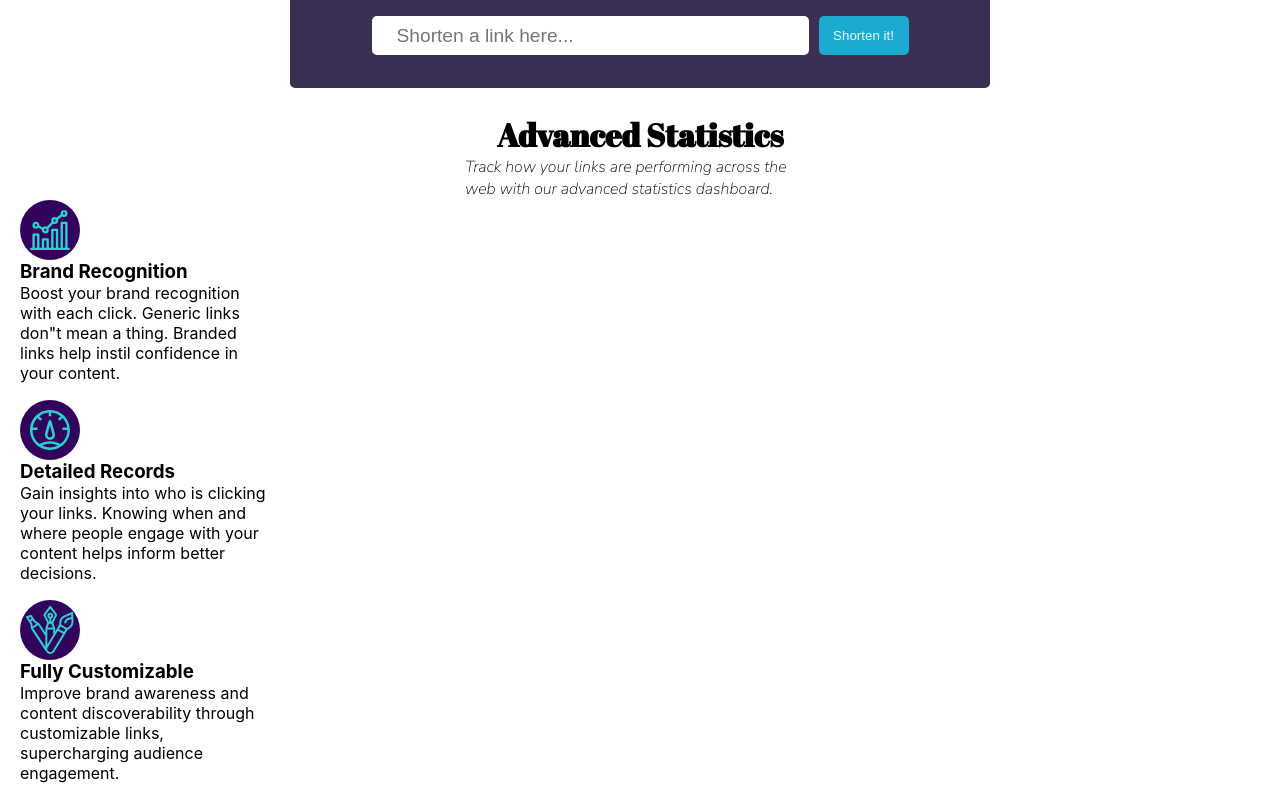
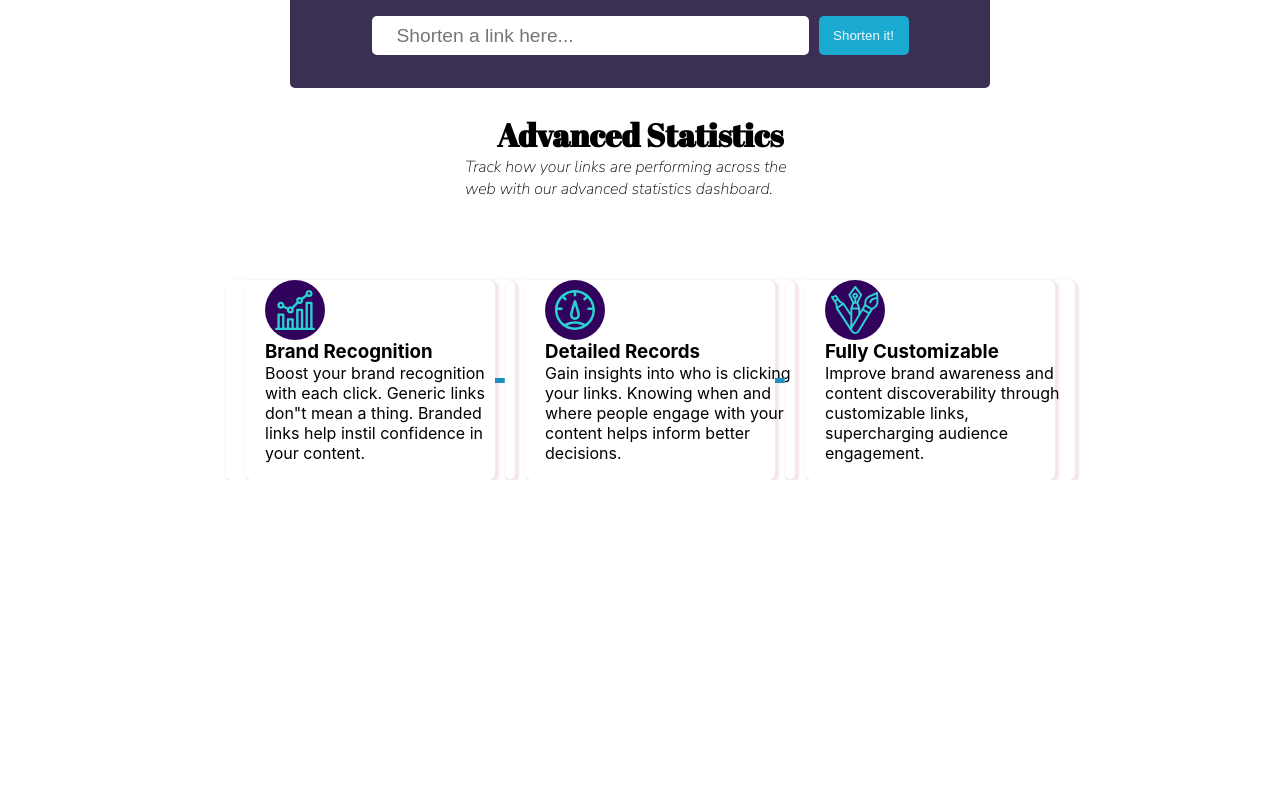
Before and after one commit to jyotirmoy-sinhababu/Make-your-url-short, a React (Create React App) app: page / in a window 1280 px wide. Shown: the part 613-1413 px from the top of the page. After the commit the page ends 1093 px from the top, so only its background shows below. Built offline with nearby package versions, Linux system fonts and the light colour scheme; a web font is replaced by a local one.

Commit message:
style added

```diff
--- a/src/components/card/cardComp/cardStyle.css
+++ b/src/components/card/cardComp/cardStyle.css
@@ -4,6 +4,8 @@
   padding-left: 20px;
   width: 250px;
   height: 200px;
+  box-shadow: 2px 2px 2px 2px rgb(246, 231, 231);
+  border-radius: 7px;
 }
 
 .card-img-cnt {
--- a/src/pages/home/HomePage.jsx
+++ b/src/pages/home/HomePage.jsx
@@ -18,8 +18,8 @@ const HomePage = () => {
       <IntroCard />
       <FormCnt />
       <AdvanceStatistic />
-      <div>
-        <div>
+      <div className='main-home-card-cnt'>
+        <div className='card-cnt'>
           <Card
             img={brand}
             header={'Brand Recognition'}
@@ -28,8 +28,8 @@ const HomePage = () => {
             }
           />
         </div>
-        <div></div>
-        <div>
+        <div className='card-empt-cnt'></div>
+        <div className='card-cnt'>
           <Card
             img={detailed}
             header={'Detailed Records'}
@@ -38,8 +38,8 @@ const HomePage = () => {
             }
           />
         </div>
-        <div></div>
-        <div>
+        <div className='card-empt-cnt'></div>
+        <div className='card-cnt'>
           <Card
             img={fully}
             header={' Fully Customizable'}
--- a/src/pages/home/homeStyle.css
+++ b/src/pages/home/homeStyle.css
@@ -0,0 +1,12 @@
+.main-home-card-cnt {
+  display: flex;
+  justify-content: center;
+  align-items: center;
+  padding-top: 80px;
+}
+
+.card-empt-cnt {
+  height: 5px;
+  width: 10px;
+  background-color: rgb(31, 143, 190);
+}
```
